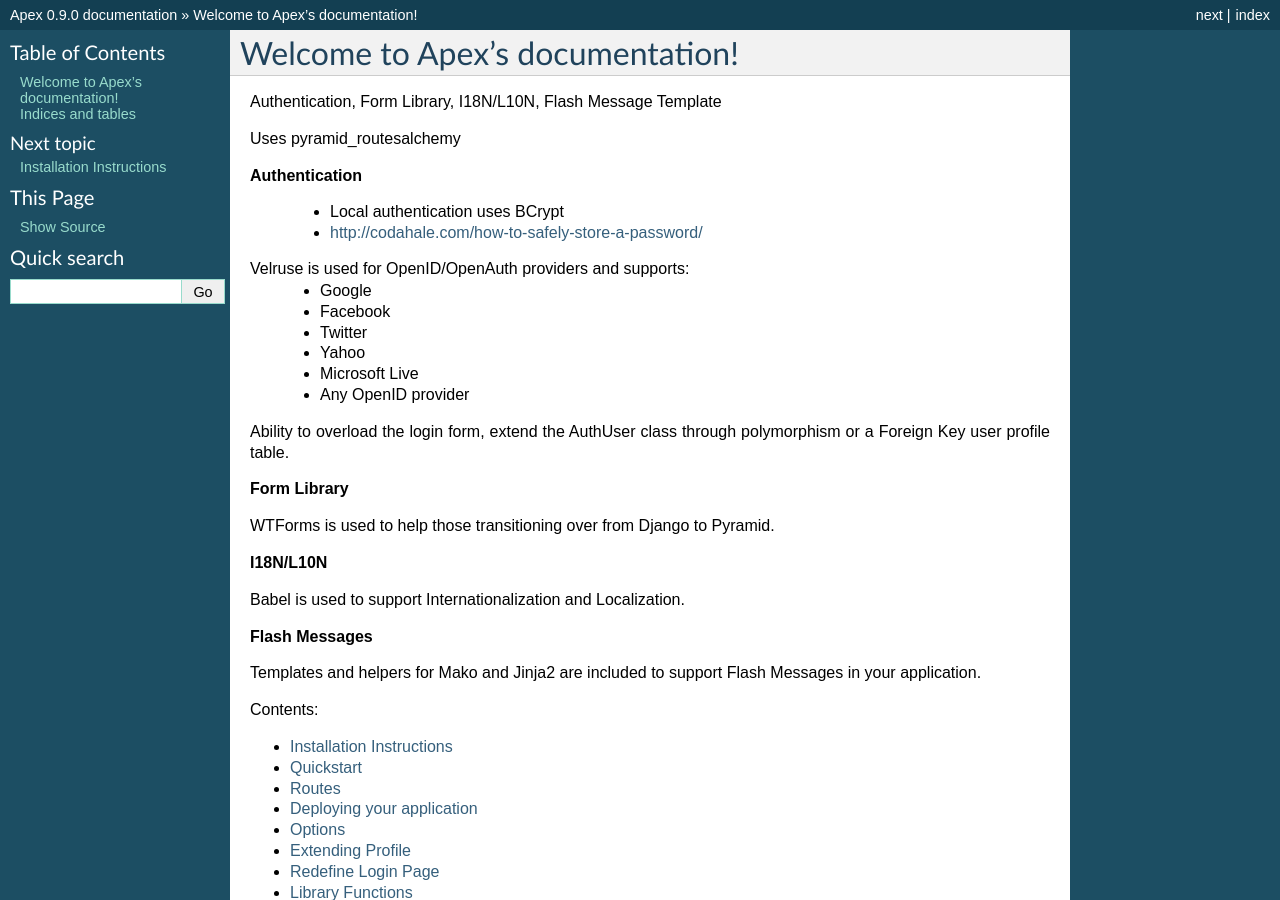
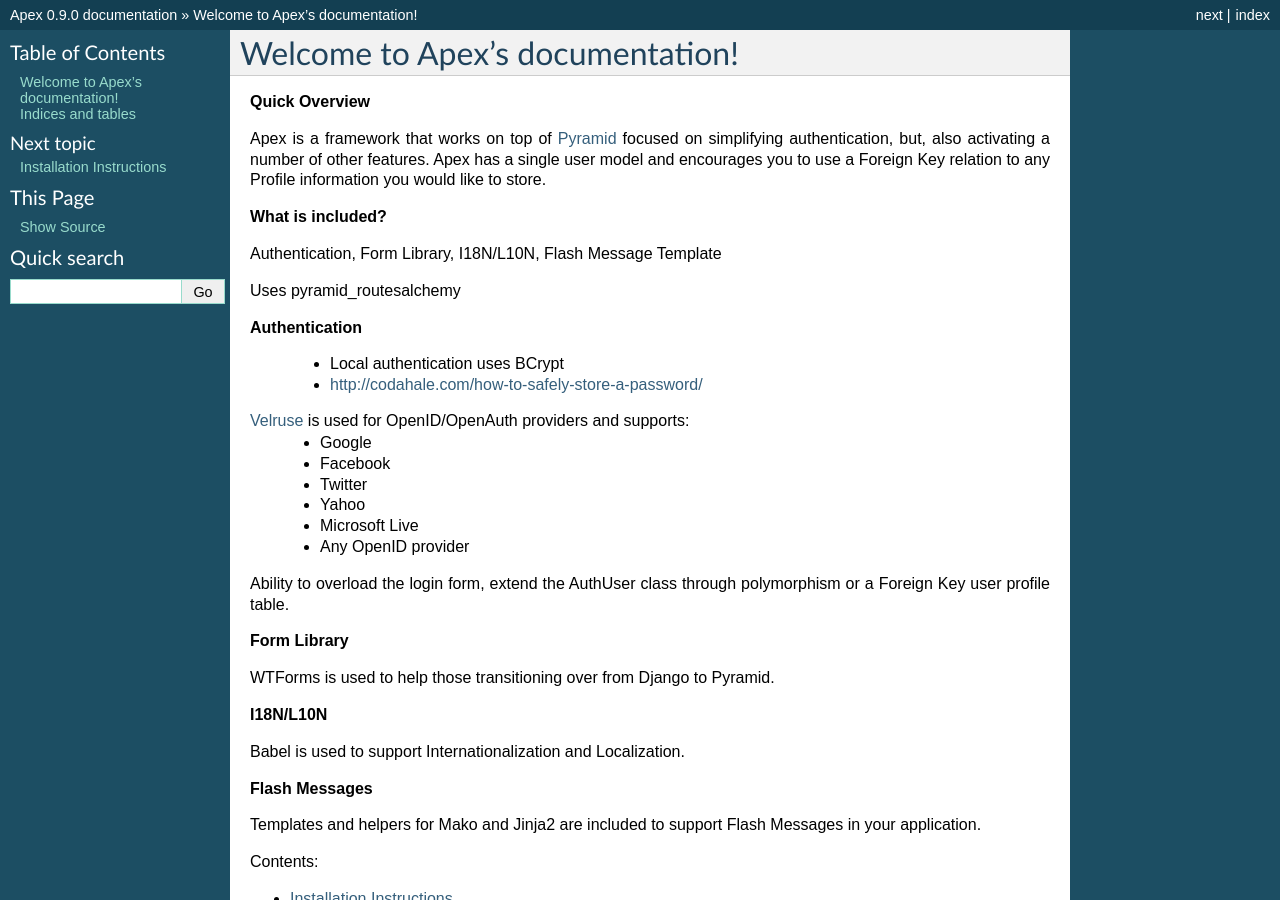
Before and after one commit to cd34/apex, a Sphinx documentation site: the page built from docs/source/index.rst, in a window 1280 px wide and 900 px high. Built offline with Sphinx 7.4.7, drawn with Linux system fonts in a browser that asks for light colours.

Commit message:
auth todo, documentation update

```diff
--- a/TODO.txt
+++ b/TODO.txt
@@ -26,3 +26,5 @@
 add more detail to exceptions
 
 configurable number of rounds for bcrypt
+
+last login date, last login IP
--- a/docs/source/index.rst
+++ b/docs/source/index.rst
@@ -5,6 +5,17 @@
 
 Welcome to Apex's documentation!
 ================================
+
+**Quick Overview**
+
+Apex is a framework that works on top of Pyramid_ focused on simplifying
+authentication, but, also activating a number of other features. Apex
+has a single user model and encourages you to use a Foreign Key relation
+to any Profile information you would like to store.
+
+.. _Pyramid: http://www.pylonsproject.org/
+
+**What is included?**
 
 Authentication, Form Library, I18N/L10N, Flash Message Template
 
```
Also changed, not shown: other parts of docs/source/index.rst (+3 -1 lines).
